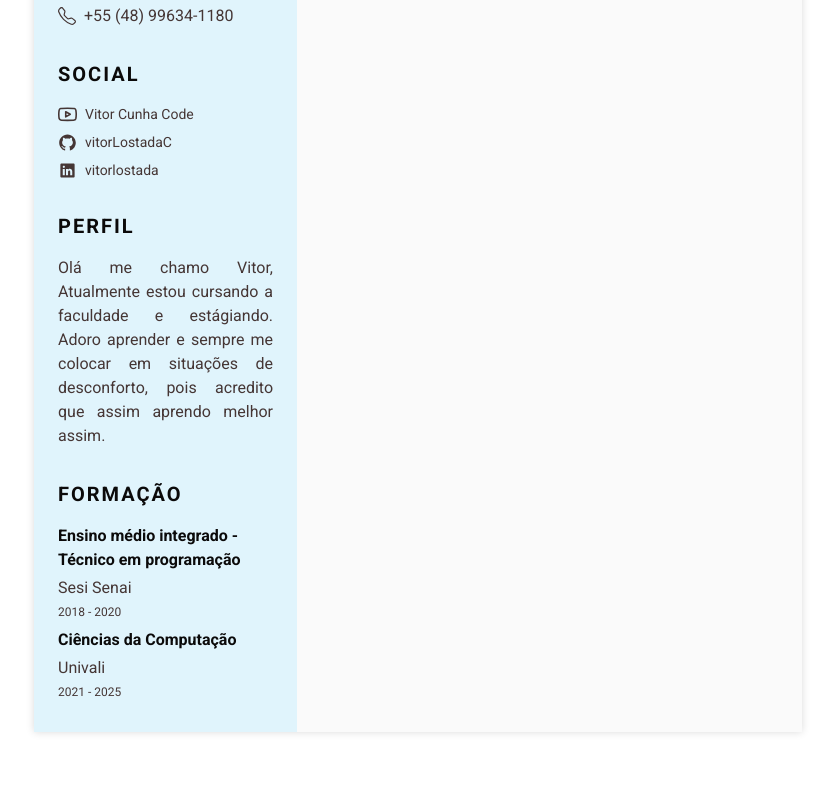
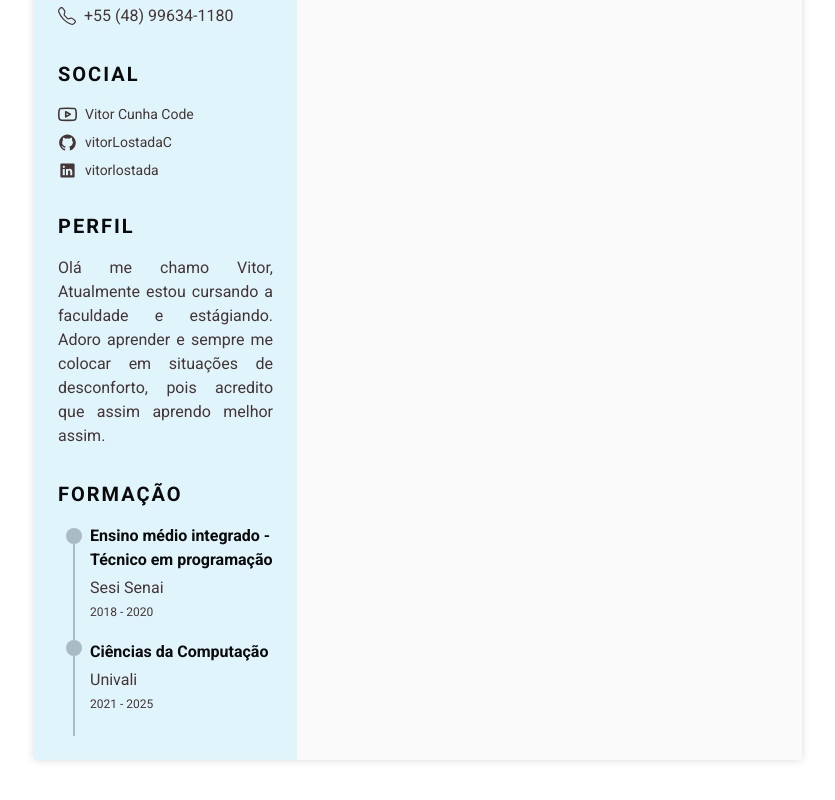
Before and after one commit to vitorLostadaC/React-JS--Digital-Curriculum-Tailwindcss, a React (Create React App) app: page / in a window 1280 px wide. Shown: the part 396-1196 px from the top of the page, without its empty margins (222-1057 px from the left). Built offline with nearby package versions, Linux system fonts and the light colour scheme.

Commit message:
formation v2

```diff
--- a/src/Components/MenuLeft/MenuLeft.js
+++ b/src/Components/MenuLeft/MenuLeft.js
@@ -102,12 +102,24 @@ export function MenuLeft() {
         </h1>
 
         <div>
+          <div className="flex ">
+            <div className="px-2">
+              <span className="relative block w-4 h-4 bg-assets rounded-full mt-1"></span>
+              <span className="block w-0.5 h-24 bg-assets translate-x-[7px]"></span>
+            </div>
             <div className="flex flex-col gap-1 mb-2">
               <h3 className="font-bold text-titleColor">
                 Ensino médio integrado - Técnico em programação
               </h3>
               <p className="text-base text-textColor">Sesi Senai</p>
               <p className="text-xs text-textColor">2018 - 2020</p>
+            </div>
+          </div>
+
+          <div className="flex ">
+            <div className="px-2">
+              <span className="relative block w-4 h-4 bg-assets rounded-full"></span>
+              <span className="block w-0.5 h-20 bg-assets translate-x-[7px]"></span>
             </div>
             <div className="flex flex-col gap-1 mb-2">
               <h3 className="font-bold text-titleColor">
@@ -117,6 +129,7 @@ export function MenuLeft() {
               <p className="text-xs text-textColor">2021 - 2025</p>
             </div>
           </div>
+        </div>
       </section>
     </div>
   );
```
Lines whose indentation alone changed are shown as unchanged.
